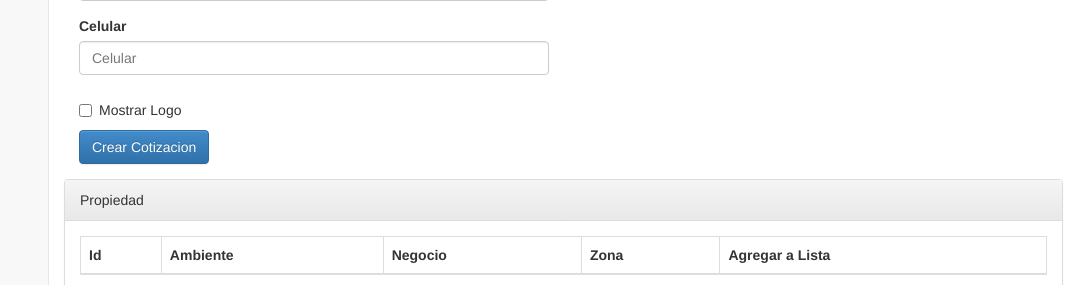
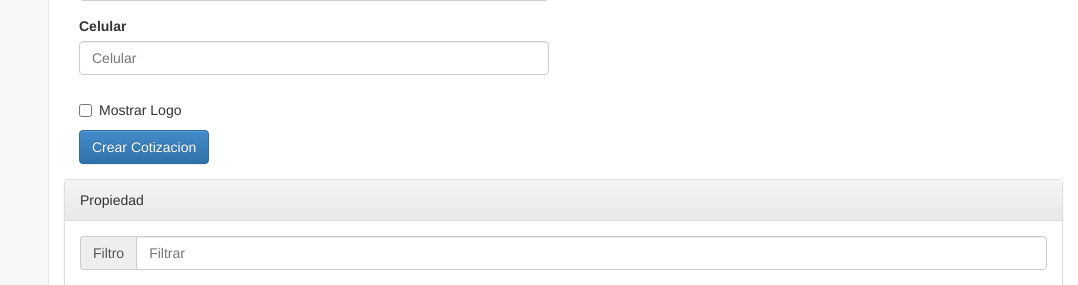
Before and after one commit to esierrawellmann/jminvesments, a PHP site: page /backend/app/views/cotizador/index.php in a window 1280 px wide. Shown: the part 693-978 px from the top of the page, without its empty margins (202-1280 px from the left). Run offline with PHP 8.4, Linux system fonts and the light colour scheme; the visitor is signed in with stand-in values (Sample User, id 1); data that the repository does not hold is empty.

Commit message:
filtro en cotizador

```diff
--- a/backend/app/views/cotizador/index.php
+++ b/backend/app/views/cotizador/index.php
@@ -337,8 +337,19 @@ function controller($scope, $modal, $log , $http,$location)
                                 </thead>
 
                                 <tbody ng-show="comprasIniciales.compras.length > 0">
+                                  <div class="form-group">
 
-                                    <tr  class="odd gradeX" ng-repeat="compras in comprasIniciales.compras">
+                                    <div class="input-group">
+
+                                      <div class="input-group-addon">Filtro</div>
+
+                                      <input class="form-control" type="text" placeholder="Filtrar" ng-model="campo">
+
+                                    </div>
+
+                                  </div>
+
+                                    <tr  class="odd gradeX" ng-repeat="compras in comprasIniciales.compras | filter:campo">
 
                                         <td>{{compras.id_propiedad}}</td>
 
```
